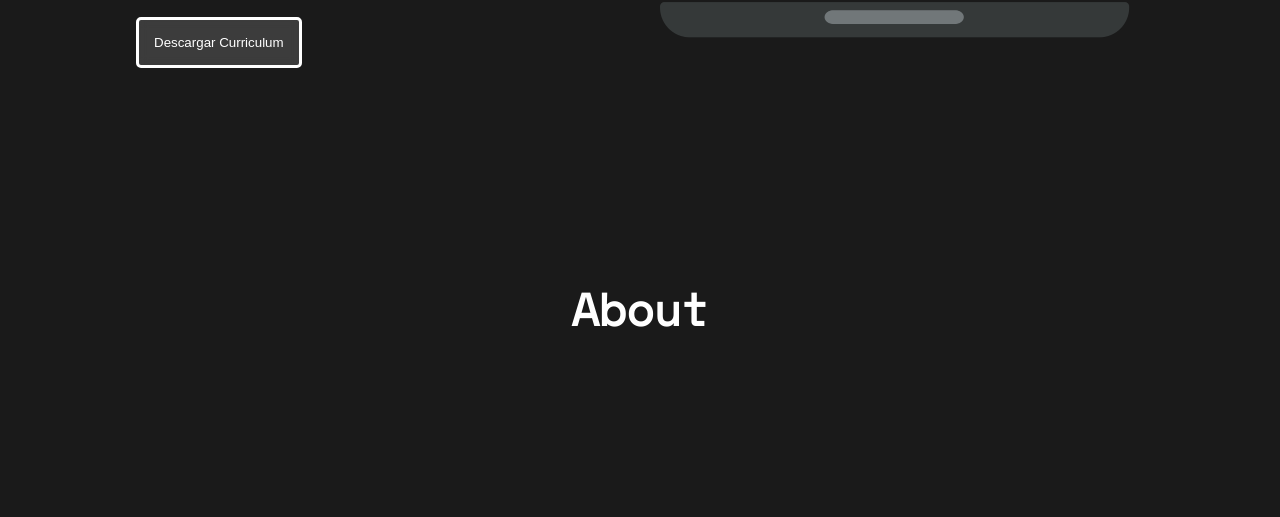
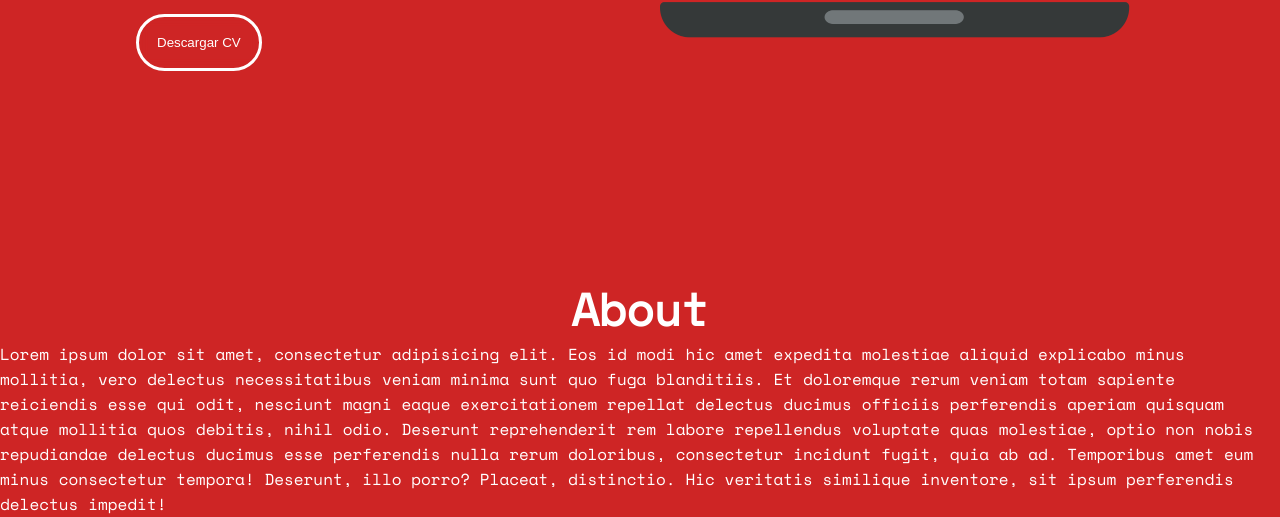
Before and after one commit to alanbirru/web-portfolio-alanbirrueta, a plain HTML site: page index.html in a window 1280 px wide. Shown: the part 503-1020 px from the top of the page. Before the commit the page ends 845 px from the top, so only its background shows below. Drawn offline with nearby package versions, Linux system fonts and the light colour scheme.

Commit message:
red background

```diff
--- a/index.html
+++ b/index.html
@@ -19,7 +19,7 @@
   <body>
     <nav class="navBar">
       <div class="navText">
-        <a href="#">About</a>
+        <a href="#about">About</a>
         <a href="#">Skills</a>
         <a href="#">Projects</a>
         <a href="#">Contact</a>
@@ -40,7 +40,7 @@
           <div class="typing-demo">Desarrollador de paginas web</div>
         </div>
 
-        <button class="curriculum">Descargar Curriculum</button>
+        <button class="curriculum">Descargar CV</button>
       </div>
 
       <div class="computerImage">
@@ -48,8 +48,22 @@
       </div>
     </div>
 
-    <div class="about">
+    <div id="about">
       <h1>About</h1>
+      <p>
+        Lorem ipsum dolor sit amet, consectetur adipisicing elit. Eos id modi
+        hic amet expedita molestiae aliquid explicabo minus mollitia, vero
+        delectus necessitatibus veniam minima sunt quo fuga blanditiis. Et
+        doloremque rerum veniam totam sapiente reiciendis esse qui odit,
+        nesciunt magni eaque exercitationem repellat delectus ducimus officiis
+        perferendis aperiam quisquam atque mollitia quos debitis, nihil odio.
+        Deserunt reprehenderit rem labore repellendus voluptate quas molestiae,
+        optio non nobis repudiandae delectus ducimus esse perferendis nulla
+        rerum doloribus, consectetur incidunt fugit, quia ab ad. Temporibus amet
+        eum minus consectetur tempora! Deserunt, illo porro? Placeat,
+        distinctio. Hic veritatis similique inventore, sit ipsum perferendis
+        delectus impedit!
+      </p>
     </div>
   </body>
 </html>
--- a/style.css
+++ b/style.css
@@ -2,8 +2,12 @@
   padding: 0;
   margin: 0;
 }
+html {
+  scroll-behavior: smooth;
+}
+
 body {
-  background-color: rgb(26, 26, 26);
+  background-color: rgb(206, 37, 37);
   color: white;
 }
 p {
@@ -69,11 +73,11 @@ img {
 .curriculum {
   backdrop-filter: blur(6px);
 
-  padding: 15px;
-  background-color: rgba(187, 187, 187, 0.212);
+  padding: 18px;
+  background-color: rgba(187, 187, 187, 0);
   color: white;
   border: solid white;
-  border-radius: 5px;
+  border-radius: 30px;
   margin-top: 10px;
 }
 
@@ -96,10 +100,10 @@ img {
   font-size: 16px;
   font-family: "Space Mono", monospace;
 }
-.about {
+#about {
   padding-top: 200px;
 }
-.about h1 {
+#about h1 {
   text-align: center;
 }
 
```
